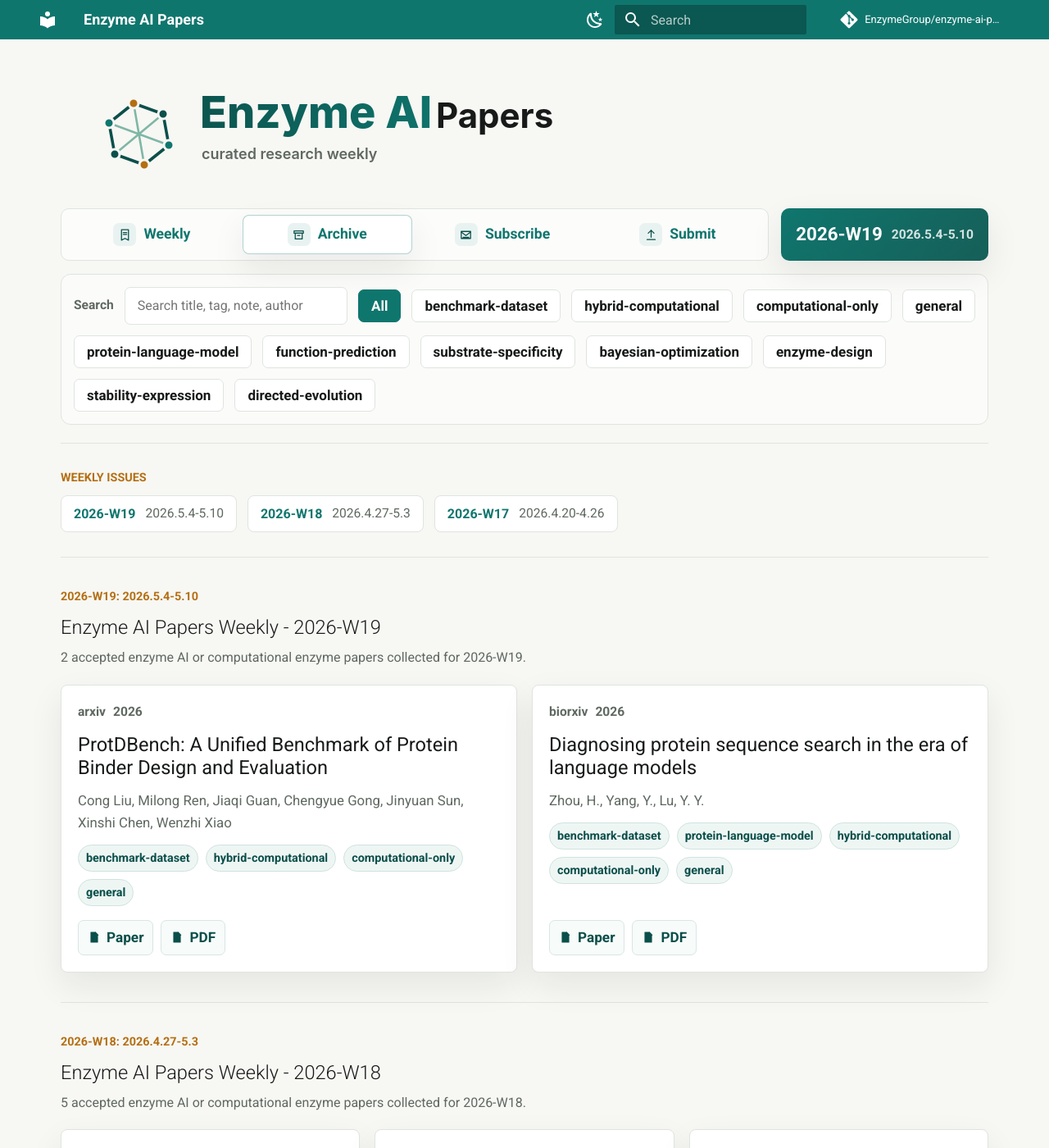
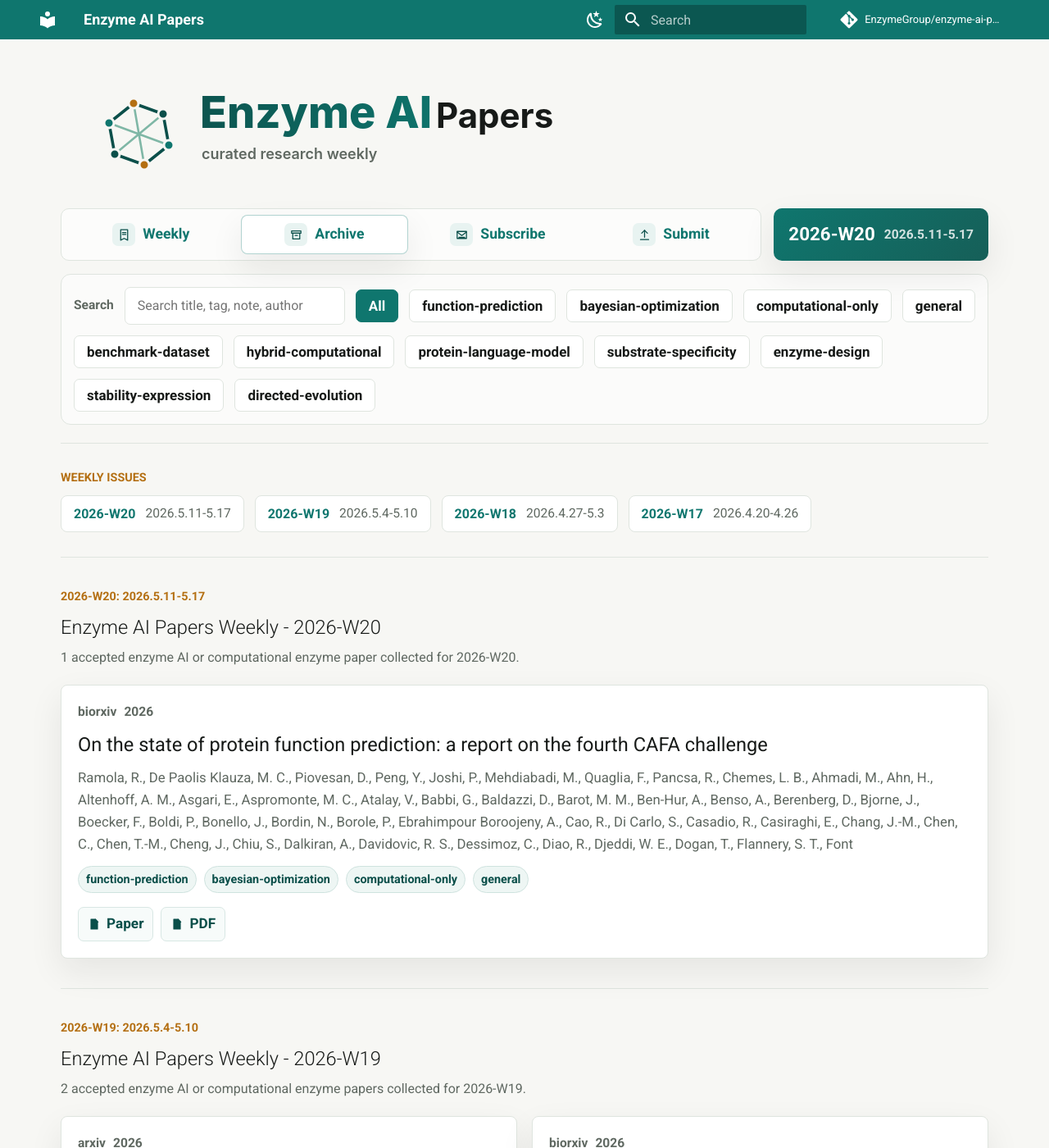
Before and after one commit to EnzymeGroup/enzyme-ai-papers, an MkDocs documentation site: the page built from docs/archive.md, in a window 1280 px wide and 1400 px high. Shown: the whole window at 82% size. Built offline with MkDocs 1.6.1 and Material for MkDocs 9.7.7, drawn with Linux system fonts in a browser that asks for light colours; comment, search, counter and statistics services are not loaded; some of the changed text lies outside the part shown.

Commit message:
Publish paper from URL

```diff
--- a/docs/archive.md
+++ b/docs/archive.md
@@ -41,8 +41,8 @@ hide:
 
 <aside class="issue-card">
   <span class="issue-kicker">Latest issue</span>
-  <strong>2026-W19</strong>
-  <span class="issue-range">2026.5.4-5.10</span>
+  <strong>2026-W20</strong>
+  <span class="issue-range">2026.5.11-5.17</span>
 </aside>
 
 </section>
@@ -53,14 +53,14 @@ hide:
   <label class="search-label" for="paper-search">Search</label>
   <input id="paper-search" type="search" placeholder="Search title, tag, note, author">
   <button class="filter-chip is-active" data-filter="all" type="button">All</button>
+  <button class="filter-chip" data-filter="function-prediction" type="button">function-prediction</button>
+  <button class="filter-chip" data-filter="bayesian-optimization" type="button">bayesian-optimization</button>
+  <button class="filter-chip" data-filter="computational-only" type="button">computational-only</button>
+  <button class="filter-chip" data-filter="general" type="button">general</button>
   <button class="filter-chip" data-filter="benchmark-dataset" type="button">benchmark-dataset</button>
   <button class="filter-chip" data-filter="hybrid-computational" type="button">hybrid-computational</button>
-  <button class="filter-chip" data-filter="computational-only" type="button">computational-only</button>
-  <button class="filter-chip" data-filter="general" type="button">general</button>
   <button class="filter-chip" data-filter="protein-language-model" type="button">protein-language-model</button>
-  <button class="filter-chip" data-filter="function-prediction" type="button">function-prediction</button>
   <button class="filter-chip" data-filter="substrate-specificity" type="button">substrate-specificity</button>
-  <button class="filter-chip" data-filter="bayesian-optimization" type="button">bayesian-optimization</button>
   <button class="filter-chip" data-filter="enzyme-design" type="button">enzyme-design</button>
   <button class="filter-chip" data-filter="stability-expression" type="button">stability-expression</button>
   <button class="filter-chip" data-filter="directed-evolution" type="button">directed-evolution</button>
@@ -71,7 +71,8 @@ hide:
 <section class="weekly-history">
   <div class="section-label">Weekly issues</div>
   <div class="weekly-links">
-    <a class="weekly-link" href="#week-2026-W19"><strong>2026-W19</strong><span>2026.5.4-5.10</span></a>
+    <a class="weekly-link" href="#week-2026-W20"><strong>2026-W20</strong><span>2026.5.11-5.17</span></a>
+<a class="weekly-link" href="#week-2026-W19"><strong>2026-W19</strong><span>2026.5.4-5.10</span></a>
 <a class="weekly-link" href="#week-2026-W18"><strong>2026-W18</strong><span>2026.4.27-5.3</span></a>
 <a class="weekly-link" href="#week-2026-W17"><strong>2026-W17</strong><span>2026.4.20-4.26</span></a>
   </div>
@@ -79,6 +80,25 @@ hide:
 
 
 <section class="paper-sections weekly-archive">
+
+  <section class="paper-group" id="week-2026-W20">
+    <div class="section-label">2026-W20: 2026.5.11-5.17</div>
+    <h2>Enzyme AI Papers Weekly - 2026-W20</h2>
+    <p class="weekly-summary">1 accepted enzyme AI or computational enzyme paper collected for 2026-W20.</p>
+    <div class="paper-grid">
+<article class="paper-card" data-tags="function-prediction bayesian-optimization computational-only general" data-search="on the state of protein function prediction: a report on the fourth cafa challenge ramola, r., de paolis klauza, m. c., piovesan, d., peng, y., joshi, p., mehdiabadi, m., quaglia, f., pancsa, r., chemes, l. b., ahmadi, m., ahn, h., altenhoff, a. m., asgari, e., aspromonte, m. c., atalay, v., babbi, g., baldazzi, d., barot, m. m., ben-hur, a., benso, a., berenberg, d., bjorne, j., boecker, f., boldi, p., bonello, j., bordin, n., borole, p., ebrahimpour boroojeny, a., cao, r., di carlo, s., casadio, r., casiraghi, e., chang, j.-m., chen, c., chen, t.-m., cheng, j., chiu, s., dalkiran, a., davidovic, r. s., dessimoz, c., diao, r., djeddi, w. e., dogan, t., flannery, s. t., font function-prediction bayesian-optimization computational-only general">
+  <div class="paper-meta">
+    <span>biorxiv</span>
+    <span>2026</span>
+  </div>
+  <h3>On the state of protein function prediction: a report on the fourth CAFA challenge</h3>
+  <p class="authors">Ramola, R., De Paolis Klauza, M. C., Piovesan, D., Peng, Y., Joshi, P., Mehdiabadi, M., Quaglia, F., Pancsa, R., Chemes, L. B., Ahmadi, M., Ahn, H., Altenhoff, A. M., Asgari, E., Aspromonte, M. C., Atalay, V., Babbi, G., Baldazzi, D., Barot, M. M., Ben-Hur, A., Benso, A., Berenberg, D., Bjorne, J., Boecker, F., Boldi, P., Bonello, J., Bordin, N., Borole, P., Ebrahimpour Boroojeny, A., Cao, R., Di Carlo, S., Casadio, R., Casiraghi, E., Chang, J.-M., Chen, C., Chen, T.-M., Cheng, J., Chiu, S., Dalkiran, A., Davidovic, R. S., Dessimoz, C., Diao, R., Djeddi, W. E., Dogan, T., Flannery, S. T., Font</p>
+  <div class="tags"><span>function-prediction</span><span>bayesian-optimization</span><span>computational-only</span><span>general</span></div>
+  <div class="paper-links"><a href="https://www.biorxiv.org/content/10.64898/2026.05.06.722942v1"><svg viewBox="0 0 24 24" aria-hidden="true"><path d="M6 3h8l4 4v14H6z"/><path d="M14 3v5h5"/><path d="M9 13h6M9 17h6"/></svg><span>Paper</span></a><a href="https://www.biorxiv.org/content/10.64898/2026.05.06.722942v1.full.pdf"><svg viewBox="0 0 24 24" aria-hidden="true"><path d="M6 3h8l4 4v14H6z"/><path d="M14 3v5h5"/><path d="M8.5 16h7"/></svg><span>PDF</span></a></div>
+</article>
+</div>
+  </section>
+
 
   <section class="paper-group" id="week-2026-W19">
     <div class="section-label">2026-W19: 2026.5.4-5.10</div>
@@ -215,6 +235,18 @@ hide:
   <div class="section-label">2026</div>
   <div class="paper-grid">
 
+<article class="paper-card" data-tags="function-prediction bayesian-optimization computational-only general" data-search="on the state of protein function prediction: a report on the fourth cafa challenge ramola, r., de paolis klauza, m. c., piovesan, d., peng, y., joshi, p., mehdiabadi, m., quaglia, f., pancsa, r., chemes, l. b., ahmadi, m., ahn, h., altenhoff, a. m., asgari, e., aspromonte, m. c., atalay, v., babbi, g., baldazzi, d., barot, m. m., ben-hur, a., benso, a., berenberg, d., bjorne, j., boecker, f., boldi, p., bonello, j., bordin, n., borole, p., ebrahimpour boroojeny, a., cao, r., di carlo, s., casadio, r., casiraghi, e., chang, j.-m., chen, c., chen, t.-m., cheng, j., chiu, s., dalkiran, a., davidovic, r. s., dessimoz, c., diao, r., djeddi, w. e., dogan, t., flannery, s. t., font function-prediction bayesian-optimization computational-only general">
+  <div class="paper-meta">
+    <span>biorxiv</span>
+    <span>2026</span>
+  </div>
+  <h3>On the state of protein function prediction: a report on the fourth CAFA challenge</h3>
+  <p class="authors">Ramola, R., De Paolis Klauza, M. C., Piovesan, D., Peng, Y., Joshi, P., Mehdiabadi, M., Quaglia, F., Pancsa, R., Chemes, L. B., Ahmadi, M., Ahn, H., Altenhoff, A. M., Asgari, E., Aspromonte, M. C., Atalay, V., Babbi, G., Baldazzi, D., Barot, M. M., Ben-Hur, A., Benso, A., Berenberg, D., Bjorne, J., Boecker, F., Boldi, P., Bonello, J., Bordin, N., Borole, P., Ebrahimpour Boroojeny, A., Cao, R., Di Carlo, S., Casadio, R., Casiraghi, E., Chang, J.-M., Chen, C., Chen, T.-M., Cheng, J., Chiu, S., Dalkiran, A., Davidovic, R. S., Dessimoz, C., Diao, R., Djeddi, W. E., Dogan, T., Flannery, S. T., Font</p>
+  <div class="tags"><span>function-prediction</span><span>bayesian-optimization</span><span>computational-only</span><span>general</span></div>
+  <div class="paper-links"><a href="https://www.biorxiv.org/content/10.64898/2026.05.06.722942v1"><svg viewBox="0 0 24 24" aria-hidden="true"><path d="M6 3h8l4 4v14H6z"/><path d="M14 3v5h5"/><path d="M9 13h6M9 17h6"/></svg><span>Paper</span></a><a href="https://www.biorxiv.org/content/10.64898/2026.05.06.722942v1.full.pdf"><svg viewBox="0 0 24 24" aria-hidden="true"><path d="M6 3h8l4 4v14H6z"/><path d="M14 3v5h5"/><path d="M8.5 16h7"/></svg><span>PDF</span></a></div>
+</article>
+
+
 <article class="paper-card" data-tags="benchmark-dataset hybrid-computational computational-only general" data-search="protdbench: a unified benchmark of protein binder design and evaluation cong liu, milong ren, jiaqi guan, chengyue gong, jinyuan sun, xinshi chen, wenzhi xiao benchmark-dataset hybrid-computational computational-only general">
   <div class="paper-meta">
     <span>arxiv</span>
```
Also changed, not shown: README.md (+13 -37 lines), docs/index.md (+9 -23 lines), docs/info.md (+2 -2 lines), docs/subscribe.md (+2 -2 lines), 1 other file.
